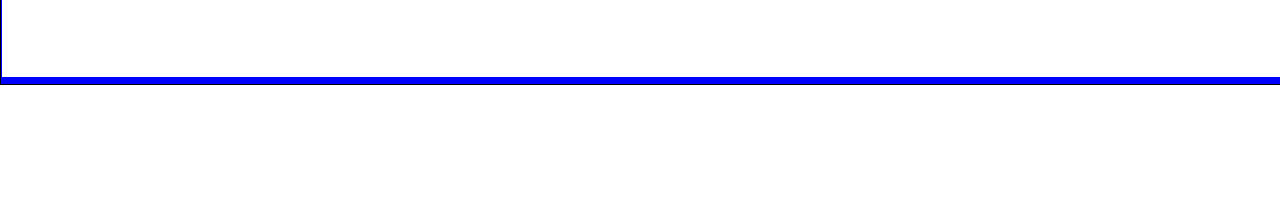
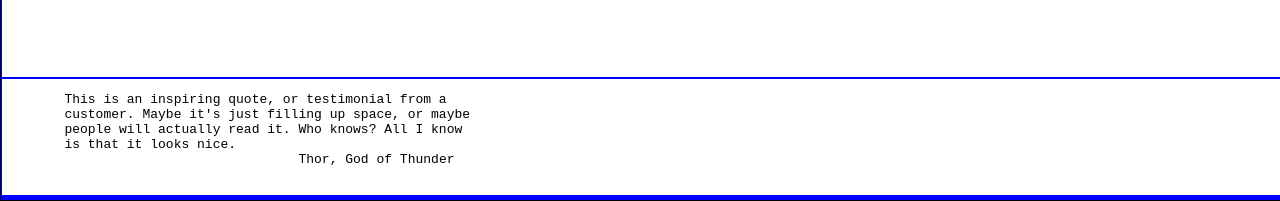
Before and after one commit to Good-Day-2-U/first-landing-page-attempt-2, a plain HTML site: page index.html in a window 1280 px wide. Shown: the part 898-1099 px from the top of the page. Before the commit the page ends 983 px from the top, so only its background shows below. Drawn offline with Linux system fonts and the light colour scheme.

Commit message:
Create quote section elements with classes

```diff
--- a/index.html
+++ b/index.html
@@ -24,7 +24,6 @@
     </div>
 
     <div class="Hero-content mb">
-
       <div class="hero-content-2">
         <div class="hero-left">
           <p class="awesome-text hero-main-text">This website is awesome</p>
@@ -33,7 +32,6 @@
         </div>
         <img class="hero-right hero-image" src="images/pexels-hannah-luo-18540208.jpg" alt="A picture">
       </div>
-
     </div>
 
     <div class="rand-info mb">
@@ -58,13 +56,19 @@
           </div>
         </div>
       </div>
-
-
     </div>
 
     <div class="quote-body mb">
 
-
+      <div class="quote-meat">
+        <pre class="quote">
+        This is an inspiring quote, or testimonial from a
+        customer. Maybe it's just filling up space, or maybe
+        people will actually read it. Who knows? All I know
+        is that it looks nice.
+                                      <span class="author">Thor, God of Thunder</span>
+      </div>
+</pre>
 
     </div>
 
```
